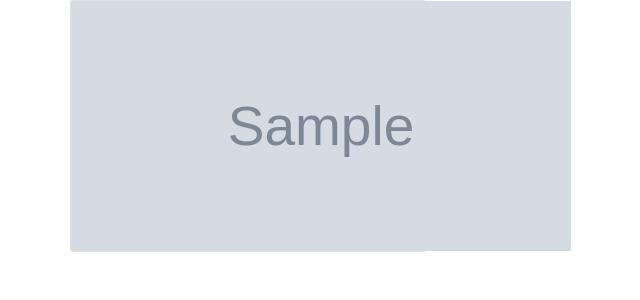
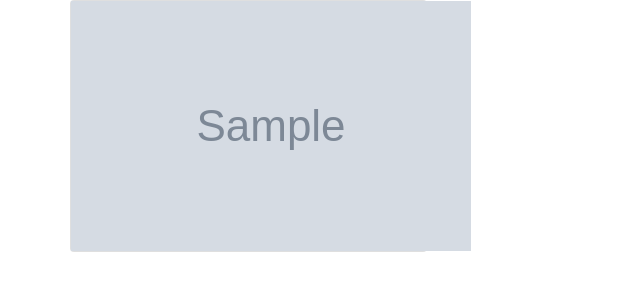
Before and after one commit to oodennis20/My-Gallery, a Django app: template images/templates/all-images.html in a window 1280 px wide. Shown: the part 56-356 px from the top of the page, without its empty margins (15-655 px from the left). Run offline with Django 3.2, Linux system fonts and the light colour scheme; the template is opened without the code that fills it: most values are stand-ins (such as "Sample title", 1, 10 or a date in 2020); grey boxes marked "Sample" are stand-in pictures; some libraries are stand-ins or nearby versions.

Commit message:
adding several images

```diff
--- a/images/templates/all-images.html
+++ b/images/templates/all-images.html
@@ -6,8 +6,7 @@
         {% for image in images %}
         <!--Display image Image images  -->
         <div class="card">
-            <img src="{{image.gallery_image.url}}" data-target="#extraModal{{image.id}}" data-toggle="modal"
-                style="width:500px;height:250px;">
+            <img src="{{image.gallery_image.url}}" data-target="#extraModal{{image.id}}" data-toggle="modal"style="width:400px;height:250px;">
         </div>
 
         {% endfor %}
@@ -18,22 +17,21 @@
 {% for image in images %}
 
 <!-- Modal -->
-<div class="modal fade" id="extraModal{{image.id}}" tabindex="-1" role="dialog" aria-labelledby="extra"aria-hidden="true">
+<div class="modal fade" id="extraModal{{image.id}}" tabindex="-1" role="dialog" aria-labelledby="extra"
+    aria-hidden="true">
     <div class="modal-dialog" role="document">
         <div class="modal-content">
-            <div class="modal-header">
-                <h5 class="modal-title" id="exampleModalLongTitle">{{image.name}}</h5>
-                <button type="button" class="close" data-dismiss="modal" aria-label="Close">
-                    <span aria-hidden="true">&times;</span>
-                </button>
-            </div>
+            <h5 class="modal-title" id="exampleModalLongTitle">{{image.name}}</h5>
+            <button type="button" class="close" data-dismiss="modal" aria-label="Close">
+                <span aria-hidden="true">&times;</span>
+            </button>
             <div class="modal-body">
                 <img src="{{image.gallery_image.url}}" data-target="#extraModal{{image.id}}" data-toggle="modal">
                 <p>{{image.description}}</p>
                 <p>{{image.location}}</p>
                 {% for category in image.categories.all %}
-                <p> {{ category.name }} <p>
-                {% endfor %}
+                <p> Category:{{ category.name }} <p>
+                    {% endfor %}
                 <!-- The button used to copy the text -->
                 <button onclick="myFunction()">Copy Link</button>
             </div>
```
Also changed, not shown: media/snap/music1.jpeg (added), media/snap/music2.jpg (added), media/snap/music3.jpg (added), media/snap/music3_3Kdx7I9.jpg (added), 3 other files.
